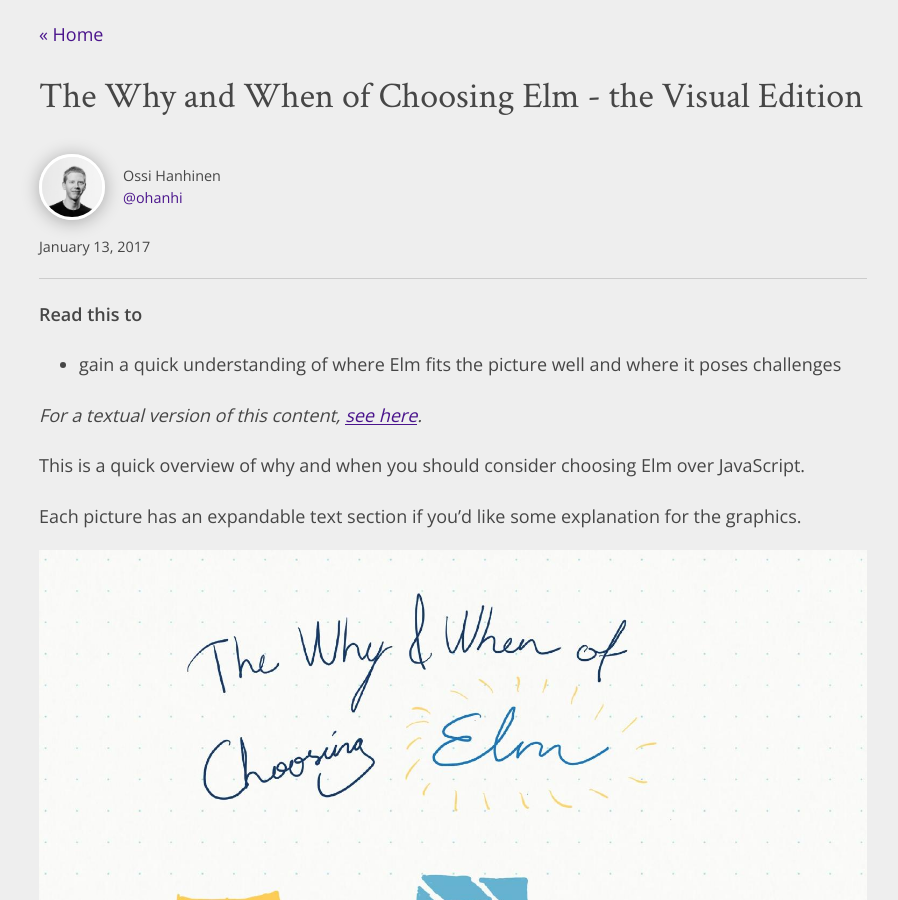
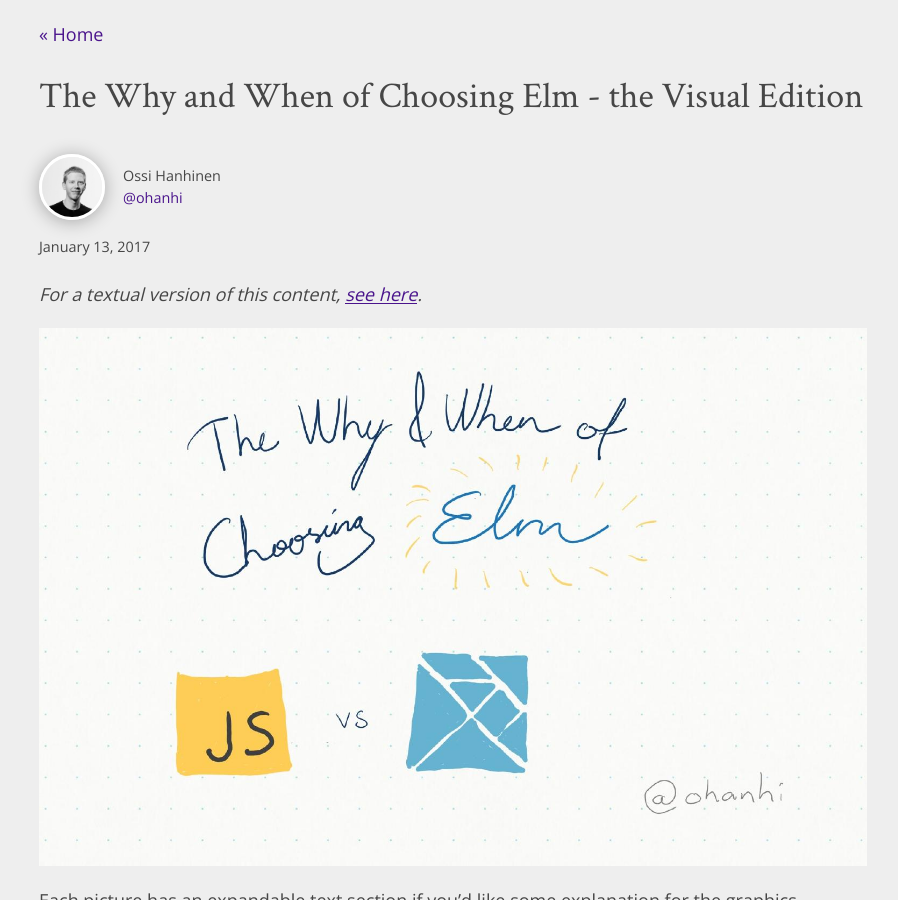
Before and after one commit to ohanhi/ohanhi.github.io, a Jekyll site: the page built from _posts/2017-01-13-why-and-when-of-choosing-elm-visual.md, in a window 1280 px wide and 900 px high. Shown: the whole window, without its empty margins (187-1085 px from the left). Built offline with Jekyll 4.4.1, drawn with Linux system fonts in a browser that asks for light colours; comment, search, counter and statistics services are not loaded.

Commit message:
Reformat the post

```diff
--- a/_posts/2017-01-13-why-and-when-of-choosing-elm-visual.md
+++ b/_posts/2017-01-13-why-and-when-of-choosing-elm-visual.md
@@ -1,21 +1,18 @@
 ---
 layout: post
 title: The Why and When of Choosing Elm - the Visual Edition
-reasons:
-  - gain a quick understanding of where Elm fits the picture well and where it poses challenges
 ---
 
 _For a textual version of this content, [see here](why-and-when-of-choosing-elm.html)._
 
-This is a quick overview of why and when you should consider choosing Elm over JavaScript.
+
+![](img/why-when-elm/why-01.jpg)
 
 Each picture has an expandable text section if you'd like some explanation for the graphics.
 
-
-![](img/why-when-elm/why-01.jpg)
-
 <details>
-  <summary>Click on this to try expanding...</summary><p>Yay, you expanded this!</p>
+<summary>Click on this to try expanding...</summary>
+<p>This is a quick overview of why and when you should consider choosing Elm over JavaScript.</p>
 </details>
 
 
```
